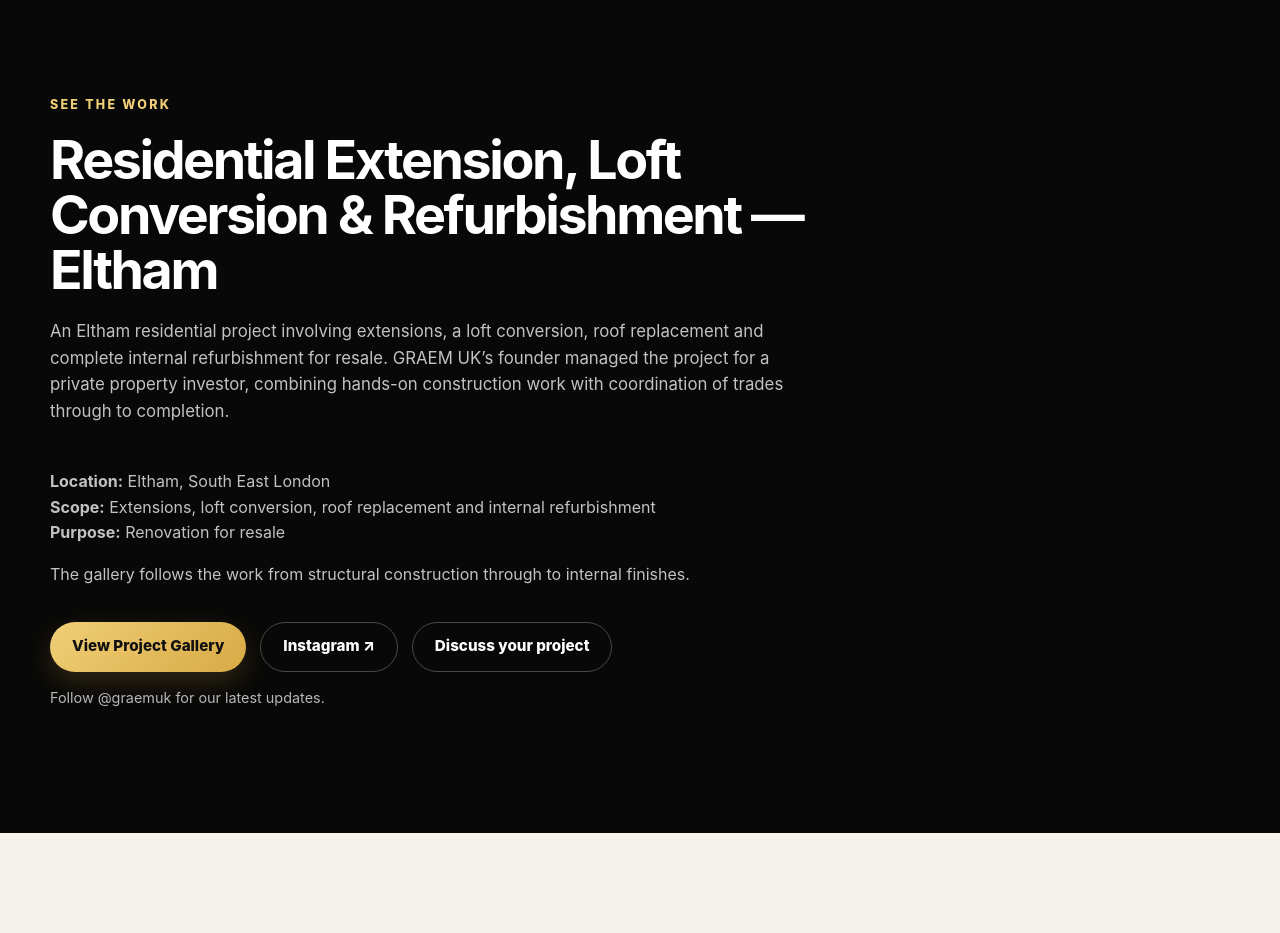
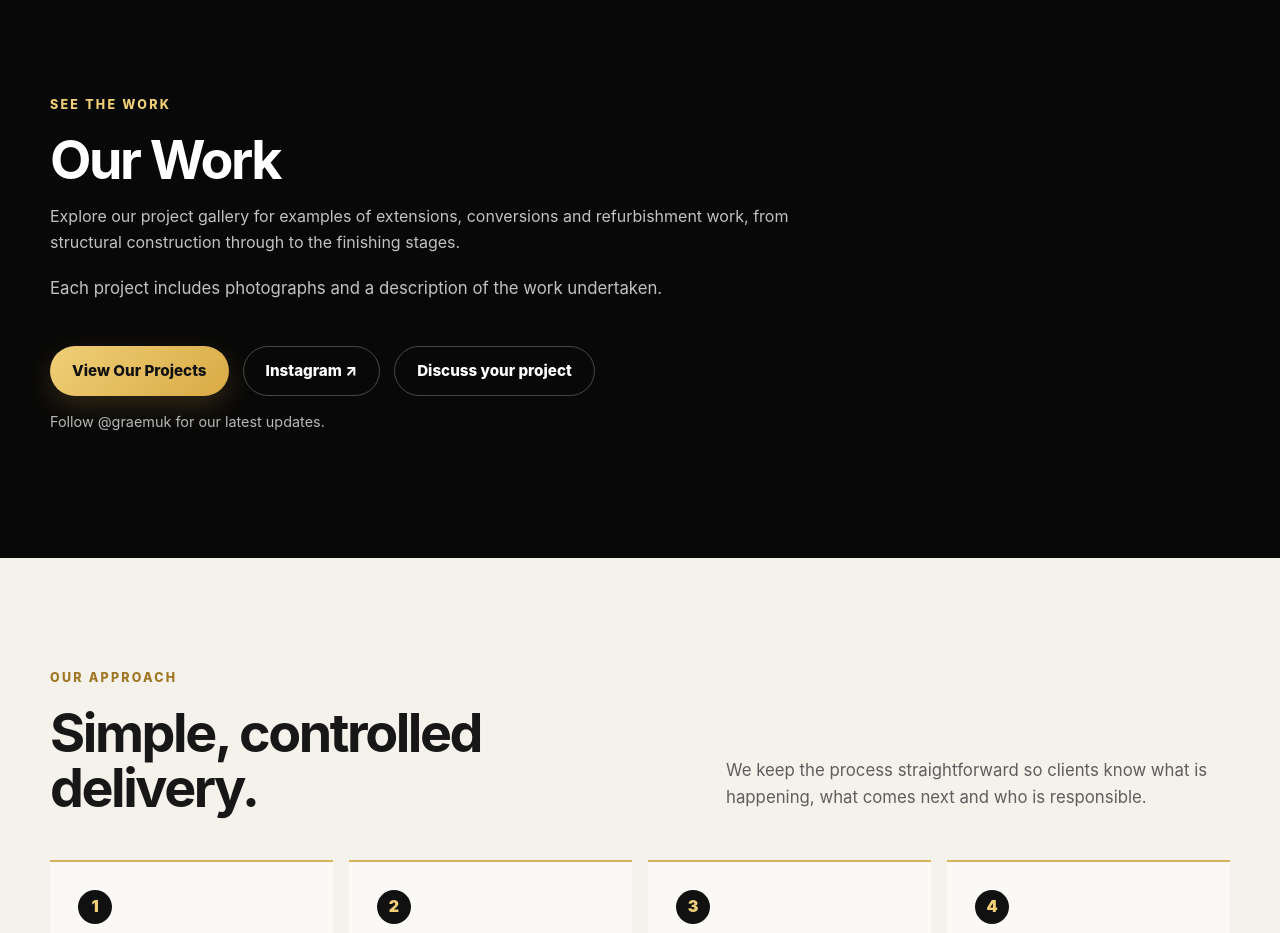
Before and after one commit to kbt9bn2k7d-creator/-graemuk-site, a plain HTML site: page index.html in a window 1280 px wide. Shown: the part 3500-4433 px from the top of the page. Drawn offline with Linux system fonts and the light colour scheme.

Commit message:
Add files via upload

```diff
--- a/index.html
+++ b/index.html
@@ -351,11 +351,11 @@
       <div class="container">
         <div class="section-heading">
           <p class="eyebrow">See the work</p>
-          <h2>Residential Extension, Loft Conversion &amp; Refurbishment — Eltham</h2>
-          <p style="color:#c2c2c2">An Eltham residential project involving extensions, a loft conversion, roof replacement and complete internal refurbishment for resale. GRAEM UK’s founder managed the project for a private property investor, combining hands-on construction work with coordination of trades through to completion.</p>
+          <h2>Our Work</h2>
+          <p style="color:#c2c2c2">Explore our project gallery for examples of extensions, conversions and refurbishment work, from structural construction through to the finishing stages.</p>
+          <p style="color:#c2c2c2">Each project includes photographs and a description of the work undertaken.</p>
         </div>
-<p class="project-facts"><strong>Location:</strong> Eltham, South East London<br><strong>Scope:</strong> Extensions, loft conversion, roof replacement and internal refurbishment<br><strong>Purpose:</strong> Renovation for resale</p><p class="project-facts">The gallery follows the work from structural construction through to internal finishes.</p>
-        <div class="hero-actions"><a class="btn btn-gold" href="gallery.html#eltham-project">View Project Gallery</a><a class="btn btn-ghost" href="https://www.instagram.com/graemuk/" target="_blank" rel="noopener noreferrer">Instagram ↗</a><a class="btn btn-ghost" href="#contact">Discuss your project</a></div>
+        <div class="hero-actions"><a class="btn btn-gold" href="gallery.html">View Our Projects</a><a class="btn btn-ghost" href="https://www.instagram.com/graemuk/" target="_blank" rel="noopener noreferrer">Instagram ↗</a><a class="btn btn-ghost" href="#contact">Discuss your project</a></div>
         <p style="color:#b7b7b7;font-size:.9rem">Follow @graemuk for our latest updates.</p>
       </div>
     </section>
```
